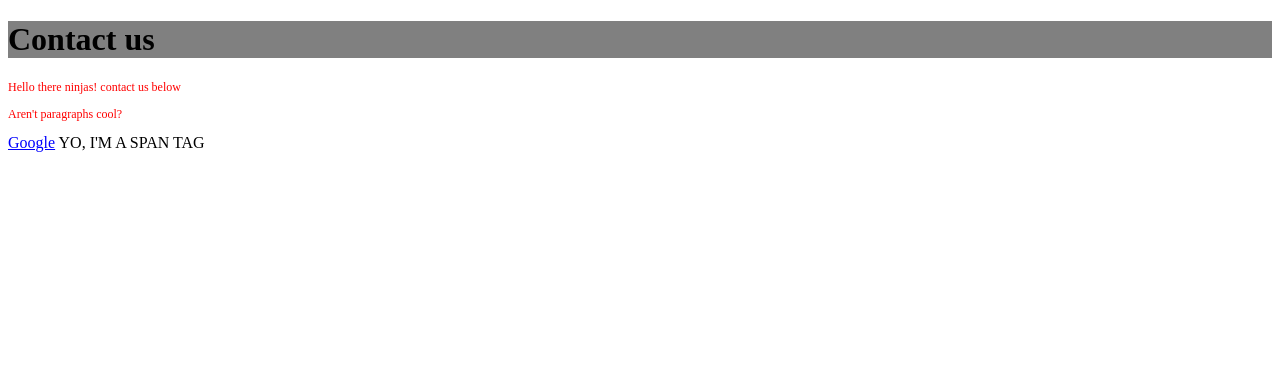
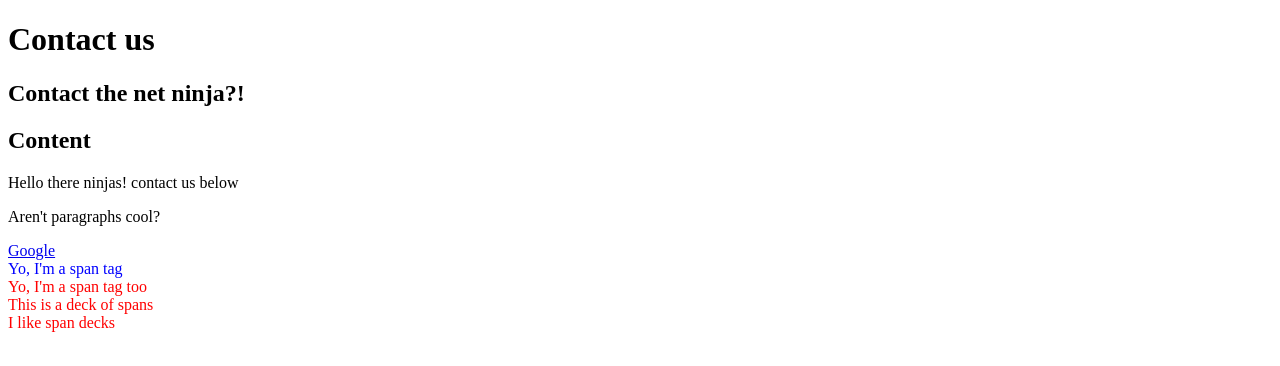
Before and after one commit to krolik2/css-here-we-go, a plain HTML site: page contact.html in a window 1280 px wide. Drawn offline with Linux system fonts and the light colour scheme.

Commit message:
targeting ids and classes done

```diff
--- a/contact.html
+++ b/contact.html
@@ -9,12 +9,21 @@
     <body>
         <div id="header">
             <h1>Contact us</h1>
+            <h2>Contact the net ninja?!</h2>
         </div>
+
+        <h2 id="content header">Content</h2>
 
         <p>Hello there ninjas! contact us below</p>
         <p>Aren't paragraphs cool?</p>
+
         <a href="htttp://www.google.com">Google</a>
+
         <span>Yo, I'm a span tag</span>
+
+        <span class="deck">Yo, I'm a span tag too</span>
+        <span class="deck">This is a deck of spans</span>
+        <span class="deck">I like span decks</span>
 
 
     </body>
--- a/css/syntax.css
+++ b/css/syntax.css
@@ -1,25 +1,18 @@
-/* TARGETING ELEMENTS / TAGS*/
+/*Targeting elements/ ID's and Classes*/
+h2{
+    font-size: 24px;
+}
 
-p{
-    font-size: 12px;
+#content-header{
+    font-size: 18px;
     color: red;
 }
 
-a{
-    text-decoration: underline;
+span{
+    display: block;
     color: blue;
 }
 
-span{
-    text-transform: uppercase;
+.deck{
+    color:red;
 }
-
-h1{
-    font-size: 32px;
-
-}
-
-div{
-    background-color: grey;
-    width: 100%
-}
```
